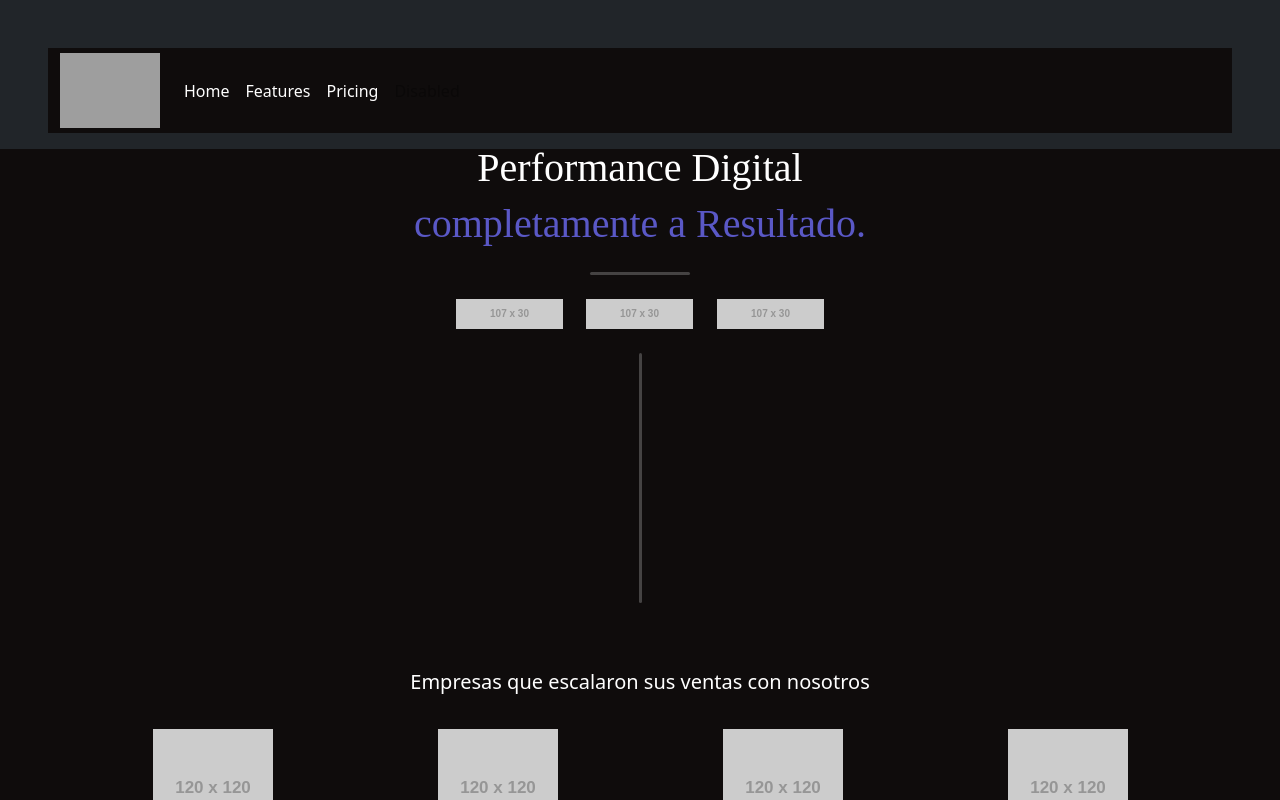
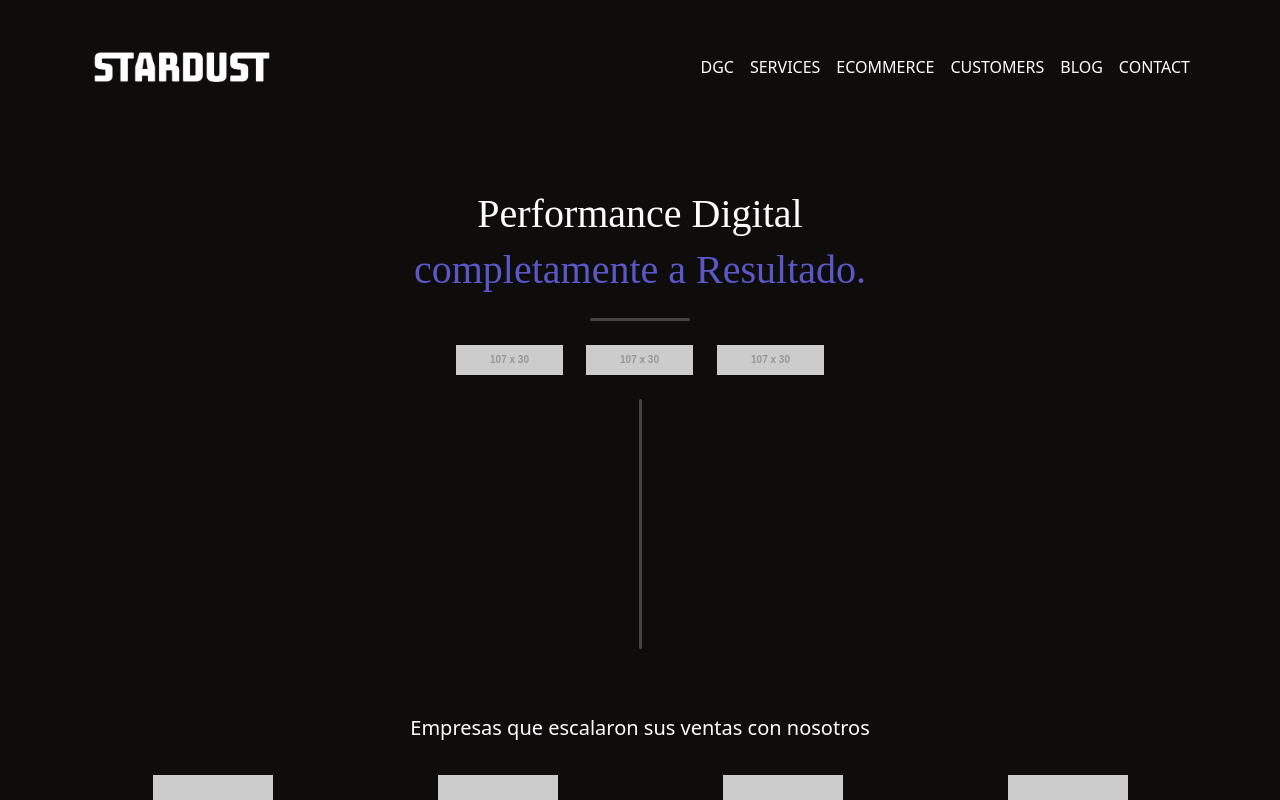
Before and after one commit to JulianKleist/new_stardust, a React (Create React App) app: page / in a window 1280 px wide. Shown: the top 800 px of the page. Built offline with nearby package versions, Linux system fonts and the light colour scheme; grey boxes are pictures that could not be loaded.

Commit message:
navbar and some other changes

```diff
--- a/package.json
+++ b/package.json
@@ -10,6 +10,7 @@
     "aos": "^2.3.4",
     "bootstrap": "^5.3.2",
     "react": "^18.2.0",
+    "react-bootstrap": "^2.9.0",
     "react-dom": "^18.2.0",
     "react-scripts": "5.0.1",
     "web-vitals": "^2.1.4"
--- a/src/App.css
+++ b/src/App.css
@@ -16,10 +16,6 @@
 @font-face {
   font-family: 'Work Sans';
   src: url('./WorkSans/WorkSans-Black.ttf') format('ttf');
-}
-
-.logo {
-  width: 100px;
 }
 
 .nav_bar {
--- a/src/App.js
+++ b/src/App.js
@@ -11,6 +11,7 @@ import Images from './components/images';
 import Blog from './components/blog';
 import Footer from './components/footer';
 import {useEffect} from 'react'
+import TopNav from './components/TopNav';
 
 import AOS from 'aos';
 import 'aos/dist/aos.css';
@@ -27,37 +28,13 @@ function App() {
 
   return (
     <div className="App">
-      {/* nav_bar */}
-      <nav class="navbar fixed-top navbar-expand-lg navbar-light bg-dark pt-5 px-5 pb-3">
-        <div class="container-fluid">
-          <a class="navbar-brand text-white" href="#"><img className='logo' src={logo} /></a>
-          <button class="navbar-toggler" type="button" data-bs-toggle="collapse" data-bs-target="#navbarNav" aria-controls="navbarNav" aria-expanded="false" aria-label="Toggle navigation">
-            <span class="navbar-toggler-icon"></span>
-          </button>
-          <div class="collapse navbar-collapse" id="navbarNav">
-            <ul class="navbar-nav">
-              <li class="nav-item">
-                <a class="nav-link active text-white" aria-current="page" href="#">Home</a>
-              </li>
-              <li class="nav-item">
-                <a class="nav-link text-white" href="#">Features</a>
-              </li>
-              <li class="nav-item">
-                <a class="nav-link text-white" href="#">Pricing</a>
-              </li>
-              <li class="nav-item">
-                <a class="nav-link disabled" href="#" tabindex="-1" aria-disabled="true">Disabled</a>
-              </li>
-            </ul>
-          </div>
-        </div>
-      </nav>
+      <TopNav />
       <div className='container'>
-        <div className='row mt-5 pt-5'>
+        <div className='row mt-4'>
           <div className='col-12'>
             <div className='text-white text-center mt-5'>
               <h1 className='title fs-1' data-aos="fade-down" data-aos-duration="1500">Performance Digital</h1>
-              <h1 className='title_color fs-1' data-aos="fade-down" data-aos-duration="2000">completamente a Resultado.</h1>
+              <h1 className='title_color fs-1' data-aos="fade-down" data-aos-duration="1500">completamente a Resultado.</h1>
             </div>
           </div>
         </div>
@@ -87,13 +64,13 @@ function App() {
           </div>
         </div>
         <div className='row'>
-          <div className='col-12 text-white text-center fs-5'>
+          <div className='col-12 text-white text-center fs-5' data-aos="fade-in" data-aos-duration="2000">
             <p>Empresas que escalaron sus ventas con nosotros</p>
           </div>
         </div>
         <Company />
         <div className='row mt-4 mb-5'>
-          <div className='col-12 text-white text-center fs-5'>
+          <div className='col-12 text-white text-center fs-5' data-aos="fade-in" data-aos-duration="2000">
             <p>+80 clientes: USA, Latam y Europa.</p>
           </div>
         </div>
@@ -101,18 +78,18 @@ function App() {
           <div className='col-12'>
             <div className='text-white text-center'>
               <h1 className='title fs-1' data-aos="fade-down" data-aos-duration="1500" >Somos un verdadero</h1>
-              <h1 className='title_color fs-1' data-aos="fade-down" data-aos-duration="2000" >socio para crecer.</h1>
+              <h1 className='title_color fs-1' data-aos="fade-down" data-aos-duration="1500">socio para crecer.</h1>
             </div>
           </div>
         </div>
         <div className='row'>
           <div className='d-flex justify-content-center my-3 col-12'>
-            <SpacerLine height="3px" />
+            <SpacerLine height="3px" DataAos="fade-down" DataAosDuration="2000" />
           </div>
         </div>
         <div className='row my-3'>
           <div className='m-auto col-12 col-md-12 col-lg-6 text-white text-center'>
-            <p className='fs-5 text'>Somos responsables del éxito de decenas de compañías que escalaron sus ventas en los últimos 3 años de forma agresiva y sin descanso. Hoy nuestra agenda de trabajo está completa con clientes de todo LATAM y USA que buscan esos mismos resultados. ¿Por qué? Simplemente porque nacimos para generar resultado.</p>
+            <p className='fs-5 text' data-aos="fade-down" data-aos-duration="1500">Somos responsables del éxito de decenas de compañías que escalaron sus ventas en los últimos 3 años de forma agresiva y sin descanso. Hoy nuestra agenda de trabajo está completa con clientes de todo LATAM y USA que buscan esos mismos resultados. ¿Por qué? Simplemente porque nacimos para generar resultado.</p>
           </div>
         </div>
         <div className='row'>
@@ -137,19 +114,19 @@ function App() {
           <div className='col-12'>
             <div className='text-white text-center'>
               <h1 className='title fs-1' data-aos="fade-down" data-aos-duration="1500">Nuestra oferta</h1>
-              <h1 className='title_color fs-1' data-aos="fade-down" data-aos-duration="2000">es simple y sencilla.</h1>
+              <h1 className='title_color fs-1' data-aos="fade-down" data-aos-duration="1500">es simple y sencilla.</h1>
             </div>
           </div>
         </div>
 
         <div className='row'>
           <div className='d-flex justify-content-center my-3 col-12'>
-            <SpacerLine height="3px" />
+            <SpacerLine height="3px" DataAos="fade-down" DataAosDuration="2000"/>
           </div>
         </div>
         <div className='row my-4'>
           <div className='m-auto col-11 text-white text-center'>
-            <p className='fs-5 text'>Conectamos a tu empresa un equipo AAA compuesto por especialistas en Paid Ads, Data Analytics, Publicidad, Diseño y Copywriting. Nuestro equipo pondrá en marcha nuestro framework de trabajo, el mismo que venimos corriendo para todos nuestros casos de éxito. En menos de doce semanas vas a experimentar un crecimiento significativo en tu facturación junto con un aumento en la notoriedad. ¿Qué garantía tenes? Más allá de nuestra extensa cartera de casos de éxito en comercio electrónico proponemos una modalidad única en donde si no vendés no pagás, vamos variabilizados completamente.</p>
+            <p className='fs-5 text' data-aos="fade-down" data-aos-duration="1500">Conectamos a tu empresa un equipo AAA compuesto por especialistas en Paid Ads, Data Analytics, Publicidad, Diseño y Copywriting. Nuestro equipo pondrá en marcha nuestro framework de trabajo, el mismo que venimos corriendo para todos nuestros casos de éxito. En menos de doce semanas vas a experimentar un crecimiento significativo en tu facturación junto con un aumento en la notoriedad. ¿Qué garantía tenes? Más allá de nuestra extensa cartera de casos de éxito en comercio electrónico proponemos una modalidad única en donde si no vendés no pagás, vamos variabilizados completamente.</p>
           </div>
         </div>
         <div className='row'>
@@ -182,18 +159,18 @@ function App() {
         <div className='row'>
           <div className='col-12'>
             <div className='text-white text-center'>
-              <h1 className='title fs-1'>Casos de éxito reales</h1>
+              <h1 className='title fs-1' data-aos="fade-down" data-aos-duration="1500">Casos de éxito reales</h1>
             </div>
           </div>
         </div>
         <div className='row'>
           <div className='d-flex justify-content-center my-3 col-12'>
-            <SpacerLine height="3px" />
+            <SpacerLine height="3px" DataAos="fade-down" DataAosDuration="2000"/>
           </div>
         </div>
         <div className='row my-4'>
           <div className='m-auto col-12 fs-5 text-white text-center'>
-            <p className='text'>Todos nuestros clientes en las primeras 12 semanas experimentan un crecimiento enorme en sus ventas. Te presentamos alguno de nuestros casos de éxito, con capturas de pantalla de sus cuentas publicitarias.
+            <p className='text' data-aos="fade-down" data-aos-duration="1500">Todos nuestros clientes en las primeras 12 semanas experimentan un crecimiento enorme en sus ventas. Te presentamos alguno de nuestros casos de éxito, con capturas de pantalla de sus cuentas publicitarias.
               100% Resultados reales que podemos mostrarte en una llamada.</p>
           </div>
         </div>
@@ -239,18 +216,18 @@ function App() {
         <div className='row my-4'>
           <div className='col-12'>
             <div className='text-white text-center'>
-              <h1 className='title fs-1'>Consultoría gratuita</h1>
+              <h1 className='title fs-1' data-aos="fade-down" data-aos-duration="1500">Consultoría gratuita</h1>
             </div>
           </div>
         </div>
         <div className='row'>
           <div className='d-flex justify-content-center mb-3 col-12'>
-            <SpacerLine height="3px" />
+            <SpacerLine height="3px" DataAos="fade-down" DataAosDuration="2000"/>
           </div>
         </div>
         <div className='row my-4'>
           <div className='m-auto col-12 text-white text-center'>
-            <p className='fs-5 text'>Agenda una videollamada de diagnóstico y consultoría totalmente gratuita. Nuestros especialistas realizarán un diagnóstico y te brindará una evaluación de posibles alterativas para tu plan de crecimiento!</p>
+            <p className='fs-5 text' data-aos="fade-down" data-aos-duration="1500">Agenda una videollamada de diagnóstico y consultoría totalmente gratuita. Nuestros especialistas realizarán un diagnóstico y te brindará una evaluación de posibles alterativas para tu plan de crecimiento!</p>
           </div>
         </div>
         <div className='row'>
@@ -262,13 +239,13 @@ function App() {
         <div className='row mt-5 mb-3'>
           <div className='col-12 mt-5'>
             <div className='text-white text-center'>
-              <h1 className='title fs-1'>Nuestro Blog</h1>
+              <h1 className='title fs-1' data-aos="fade-down" data-aos-duration="1500">Nuestro Blog</h1>
             </div>
           </div>
         </div>
         <div className='row'>
           <div className='d-flex justify-content-center mb-3 col-12'>
-            <SpacerLine height="3px" />
+            <SpacerLine height="3px" DataAos="fade-down" DataAosDuration="2000"/>
           </div>
         </div>
         <div className='row mt-5'>
--- /dev/null
+++ b/src/components/TopNav.css
@@ -0,0 +1,24 @@
+.navbar {
+    background-color: var(--black);
+}
+
+.brand,
+.list_item {
+    color: white;
+}
+
+.list_item:hover {
+    color: var(--gray);
+}
+
+.logo {
+    width: 200px;
+}
+
+.list_item {
+    font-weight: 200;
+}
+/* #basic-navbar-nav {
+    background-color: white;
+    width: 15px;
+} */
--- /dev/null
+++ b/src/components/TopNav.jsx
@@ -0,0 +1,60 @@
+import React from 'react';
+import  { Navbar, Container, Nav } from 'react-bootstrap';
+import logo from '../assets/logo.png';
+import './TopNav.css';
+
+const TopNav = () => {
+
+    const menuData = [
+        {
+            path:'/',
+            name:"DGC"
+        },
+        {
+            path:'/services',
+            name:"SERVICES"
+        },
+        {
+            path:'/ecommerce',
+            name:"ECOMMERCE"
+        },
+        {
+            path:'/customers',
+            name:"CUSTOMERS"
+        },
+        {
+            path:'/blog',
+            name:"BLOG"
+        },
+        {
+            path:'/contact',
+            name:"CONTACT"
+        }
+    ];
+
+    return (
+        <Navbar className='navbar pt-4' expand="lg">
+            <Container>
+                <Navbar.Brand href='#'>
+                    <a class="navbar-brand text-white" href="#">
+                        <img className='logo' src={logo} />
+                    </a>
+                </Navbar.Brand>
+                <Navbar.Toggle/>
+                <Navbar.Collapse>
+                    <Nav className='ms-auto'>
+                        {
+                            menuData.map((item)=>(
+                                <Nav.Link to={item.path} key={item.name}>
+                                    <div className='list_item'>{item.name}</div>
+                                </Nav.Link>
+                            ))
+                        }
+                    </Nav>
+                </Navbar.Collapse>
+            </Container>
+        </Navbar>
+    )
+}
+
+export default TopNav;
--- a/src/components/images.js
+++ b/src/components/images.js
@@ -8,7 +8,7 @@ class Images extends React.Component {
         return (
             <div className='text-white text-center'>
                 <img src={ImageUrl} />
-                <p>E-commerce del segmento Moda/Fashion – Crecimiento del 1400% luego de comenzar a trabajar con nosotros</p>
+                <p data-aos="fade-down" data-aos-duration="1500">E-commerce del segmento Moda/Fashion – Crecimiento del 1400% luego de comenzar a trabajar con nosotros</p>
             </div>
         );
     }
--- a/src/components/spacer_line.js
+++ b/src/components/spacer_line.js
@@ -3,10 +3,10 @@ import './spacer_line.css';
 
 class HorizontalLine extends React.Component {
   render() {
-    const { height="100px", width="100px" } = this.props;
+    const { height="100px", width="100px", DataAos="", DataAosDuration="0" } = this.props;
 
     return (
-      <div className='horizontal_line' style={{height: height, width: width}}></div>
+      <div className='horizontal_line' style={{height: height, width: width}} data-aos={DataAos} data-aos-duration={DataAosDuration}></div>
     );
   }
 }
--- a/src/components/std-button.js
+++ b/src/components/std-button.js
@@ -6,7 +6,8 @@ class StdButton extends React.Component {
         const { text } = this.props;
 
         return (
-            <div className='row mt-4 mb-2'>
+            <div className='row mt-4 mb-2' data-aos="fade-up"
+            data-aos-duration="2000">
                 <div className='d-flex justify-content-center col-12'>
                     <span>{text}</span>
                 </div>
```
Also changed, not shown: src/assets/logo.png (added), 1 other file (tests, documents, lock files or other folders).
